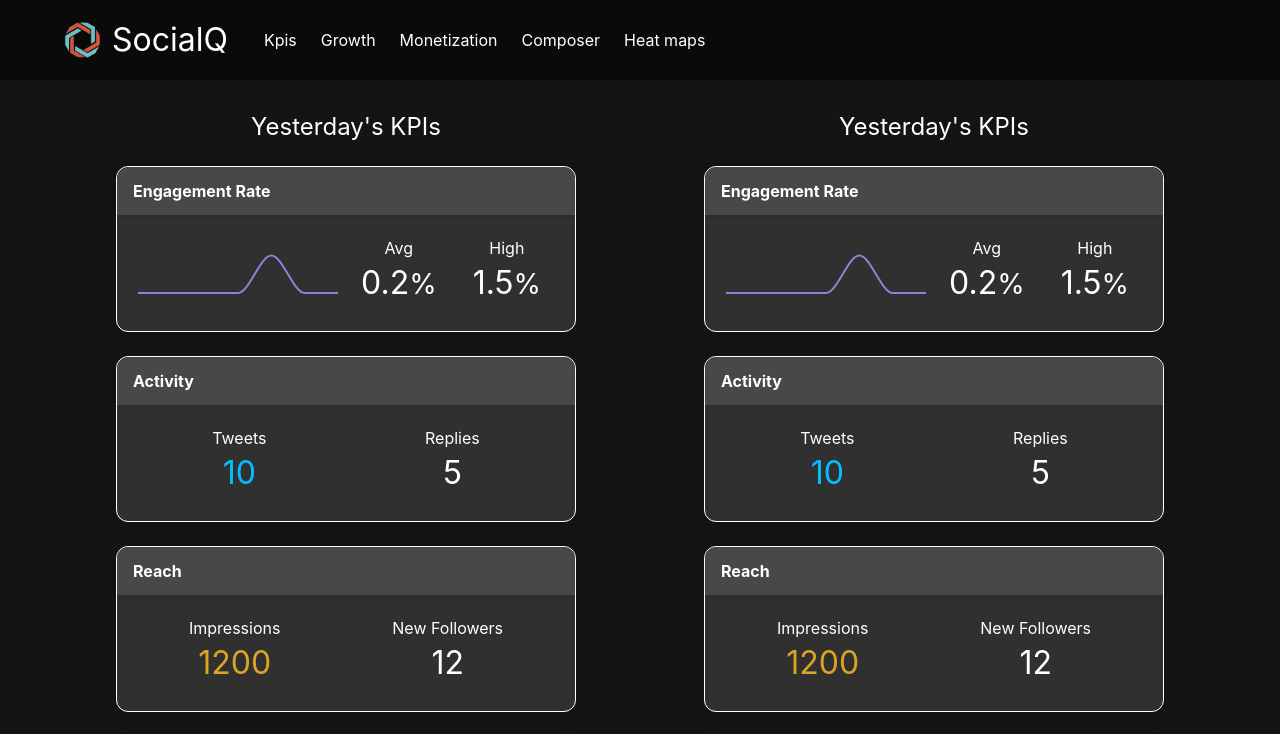
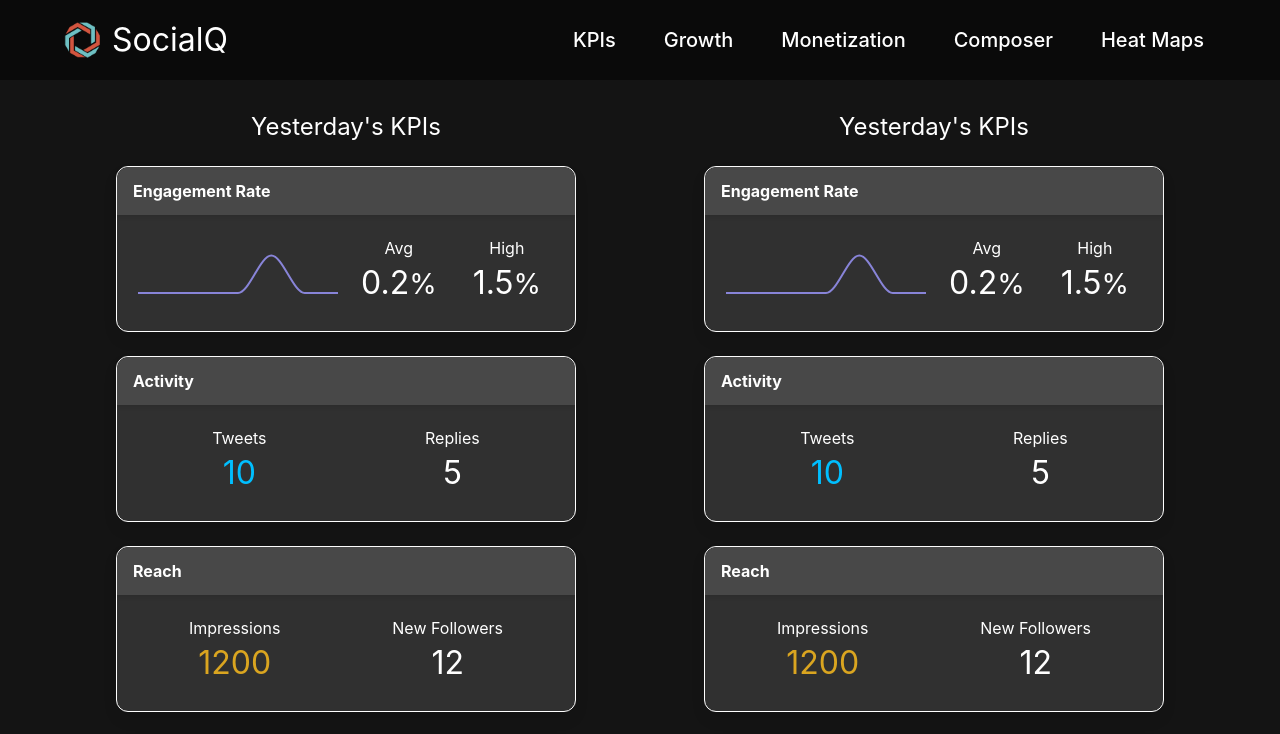
Before and after one commit to SocialQu/Branding, a React (Create React App) app in the folder app/: page / in a window 1280 px wide. Shown: the top 734 px of the page. Built offline with nearby package versions, Linux system fonts and the light colour scheme.

Commit message:
Styled NavBar.

```diff
--- a/app/src/layout/NavBar.tsx
+++ b/app/src/layout/NavBar.tsx
@@ -1,19 +1,16 @@
 /* eslint-disable jsx-a11y/anchor-is-valid */
 
 import { useState } from "react"
+import '../styles/NavBar.css'
 
 export type Tab = 'HOME' | 'KPIs' | 'Growth' | 'Monetization' | 'Composer' | 'Heat Maps'
 
-
-
-
-
-
 interface iNavTab {tab:Tab, isActive:boolean, clickTab(tab:Tab):void}
 const NavTab = ({ tab, isActive, clickTab }:iNavTab) => <a
+    onClick={() => clickTab(tab)}
+    style={{marginLeft:24, fontWeight:500}}
     className={`navbar-item ${isActive ? 'navbar-item-active': ''}`}
-    onClick={() => clickTab(tab)}
-> { `${tab.slice(0,1)}${tab.slice(1).toLowerCase()}` } </a>
+> { tab } </a>
 
 
 interface iNavBar { click(tab:Tab):void }
@@ -50,7 +47,10 @@ export const NavBar = ({ click }: iNavBar) => {
                 style={{ maxWidth:1200, marginRight:'auto' }}
                 className={`navbar-menu ${isActive ? 'is-active navbar-menu-active': ''}`}
             >
-                <div className={`navbar-start ${isActive ? 'is-active navbar-start-active': ''}`}>
+                <div
+                    style={{marginRight:0}}
+                    className={`navbar-start ${isActive ? 'is-active navbar-start-active': ''}`}
+                >
                     {
                         ['KPIs', 'Growth', 'Monetization', 'Composer', 'Heat Maps'].map((tab) =>
                             <NavTab isActive={isActive} tab={tab as Tab} clickTab={clickTab}/>
@@ -58,6 +58,8 @@ export const NavBar = ({ click }: iNavBar) => {
                     }
                 </div>
             </div>
+
+            <div className={`navbar-end ${isActive ? 'navbar-end-active': ''}`} style={{fontSize: '1.2em'}} />
         </div>
     </nav>
 }
```
